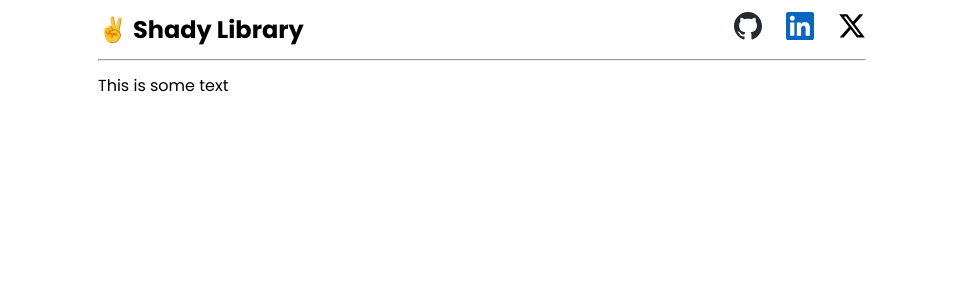
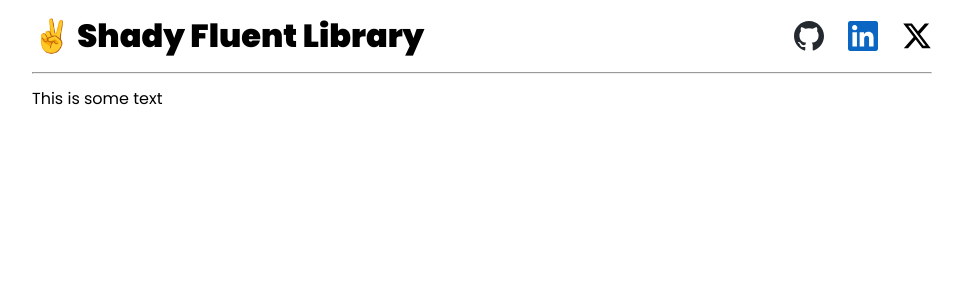
Before and after one commit to yadavrashindra5/react-components, a React (Vite) app: page / in a window 1280 px wide. Shown: the top 300 px of the page, without its empty margins (158-1121 px from the left). Built offline with nearby package versions, Linux system fonts and the light colour scheme.

Commit message:
minor changes on heading as well as navbar

```diff
--- a/src/components/Container/container.module.css
+++ b/src/components/Container/container.module.css
@@ -1,4 +1,4 @@
 .container {
-  max-width: 768px;
+  max-width: 900px;
   margin: auto;
 }
--- a/src/components/Heading/heading.tsx
+++ b/src/components/Heading/heading.tsx
@@ -1,41 +1,83 @@
 interface IHeading {
   heading: string;
   headingText: string;
+  fontSize?: string;
+  className: string;
 }
 
-export default function Heading({ heading, headingText }: IHeading) {
+export default function Heading({
+  heading,
+  headingText,
+  fontSize = "24px",
+  className = "",
+  ...rest
+}: IHeading) {
+  const h1Style = {
+    fontFamily: "poppins-black",
+    fontSize: fontSize,
+  };
+
   const h2Style = {
-    fontFamily: "poppins-semi-bold",
+    fontFamily: "poppins-bold",
+    fontSize: fontSize,
   };
 
   const h3Style = {
-    fontFamily: "poppins-semi-bold",
+    fontFamily: "poppins-bold",
+    fontSize: fontSize,
   };
 
   const h4Style = {
     fontFamily: "poppins-semi-bold",
+    fontSize: fontSize,
   };
 
   const h5Style = {
     fontFamily: "poppins-semi-bold",
+    fontSize: fontSize,
   };
 
   const h6Style = {
-    fontFamily: "poppins-semi-bold",
+    fontFamily: "poppins-regular",
+    fontSize: fontSize,
   };
 
   switch (heading) {
     case "h2":
-      return <h2 style={h2Style}>{headingText}</h2>;
+      return (
+        <h2 {...rest} className={className} style={h2Style}>
+          {headingText}
+        </h2>
+      );
     case "h3":
-      return <h3 style={h3Style}>{headingText}</h3>;
+      return (
+        <h3 {...rest} className={className} style={h3Style}>
+          {headingText}
+        </h3>
+      );
     case "h4":
-      return <h4 style={h4Style}>{headingText}</h4>;
+      return (
+        <h4 {...rest} className={className} style={h4Style}>
+          {headingText}
+        </h4>
+      );
     case "h5":
-      return <h5 style={h5Style}>{headingText}</h5>;
+      return (
+        <h5 {...rest} className={className} style={h5Style}>
+          {headingText}
+        </h5>
+      );
     case "h6":
-      return <h6 style={h6Style}>{headingText}</h6>;
+      return (
+        <h6 {...rest} className={className} style={h6Style}>
+          {headingText}
+        </h6>
+      );
     default:
-      return <h1>{headingText}</h1>;
+      return (
+        <h1 {...rest} className={className} style={h1Style}>
+          {headingText}
+        </h1>
+      );
   }
 }
--- a/src/components/Navbar/navbar.module.css
+++ b/src/components/Navbar/navbar.module.css
@@ -10,6 +10,7 @@
 }
 
 .navbar ul {
+  list-style: none;
   display: flex;
   gap: 24px;
 }
@@ -18,6 +19,13 @@
   list-style: none;
 }
 
+.navbar > ul > li > a {
+  text-decoration: none;
+  display: flex;
+  align-items: center;
+  justify-content: center;
+}
+
 .navbar > ul > li > a > img {
-  max-width: 28px;
+  max-width: 30px;
 }
--- a/src/components/Navbar/navbar.tsx
+++ b/src/components/Navbar/navbar.tsx
@@ -1,29 +1,47 @@
+import Heading from "../Heading/heading";
 import styles from "./navbar.module.css";
+
+const navbarObj = [
+  {
+    socialMedia: "github",
+    href: "https://github.com/Divyue30597",
+    src: "/github.svg",
+    alt: "github-icon",
+  },
+  {
+    socialMedia: "linkedIn",
+    href: "https://www.linkedin.com/in/divyue-sharma-791064119/",
+    src: "/linkedIn.svg",
+    alt: "linkedIn-icon",
+  },
+  {
+    socialMedia: "Twitter",
+    href: "https://twitter.com/divyue",
+    src: "/twitter.svg",
+    alt: "twitter-icon",
+  },
+];
 
 export default function Navbar() {
   return (
     <header>
       <nav className={styles.navbar}>
-        <h1>✌️ Shady Library</h1>
+        <Heading
+          className={styles.heading}
+          heading="h1"
+          headingText="✌️ Shady Fluent Library"
+          fontSize="32px"
+        />
         <ul>
-          <li>
-            <a target="_blank" href="https://github.com/Divyue30597">
-              <img src="/github.svg" alt="github-icon" />
-            </a>
-          </li>
-          <li>
-            <a
-              target="_blank"
-              href="https://www.linkedin.com/in/divyue-sharma-791064119/"
-            >
-              <img src="/linkedIn.svg" />
-            </a>
-          </li>
-          <li>
-            <a target="_blank" href="https://twitter.com/Divyue">
-              <img src="/twitter.svg" />
-            </a>
-          </li>
+          {navbarObj.map((navbar) => {
+            return (
+              <li key={navbar.socialMedia}>
+                <a target="_blank" href={navbar.href}>
+                  <img src={navbar.src} alt={navbar.alt} />
+                </a>
+              </li>
+            );
+          })}
         </ul>
       </nav>
     </header>
--- a/src/index.css
+++ b/src/index.css
@@ -87,7 +87,7 @@
 * {
   padding: 0px;
   margin: 0px;
-  font-family: poppins-bold;
+  box-sizing: border-box;
 }
 
 p {
```
Also changed, not shown: 1 other file (tests, documents, lock files or other folders).
